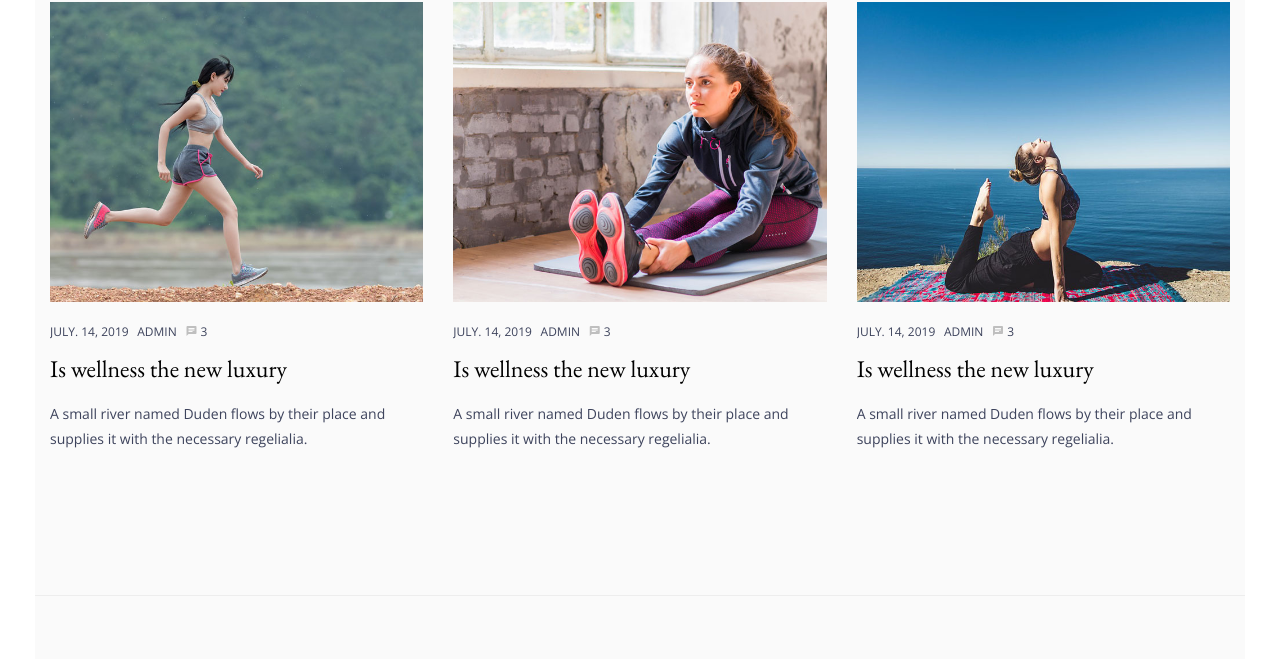
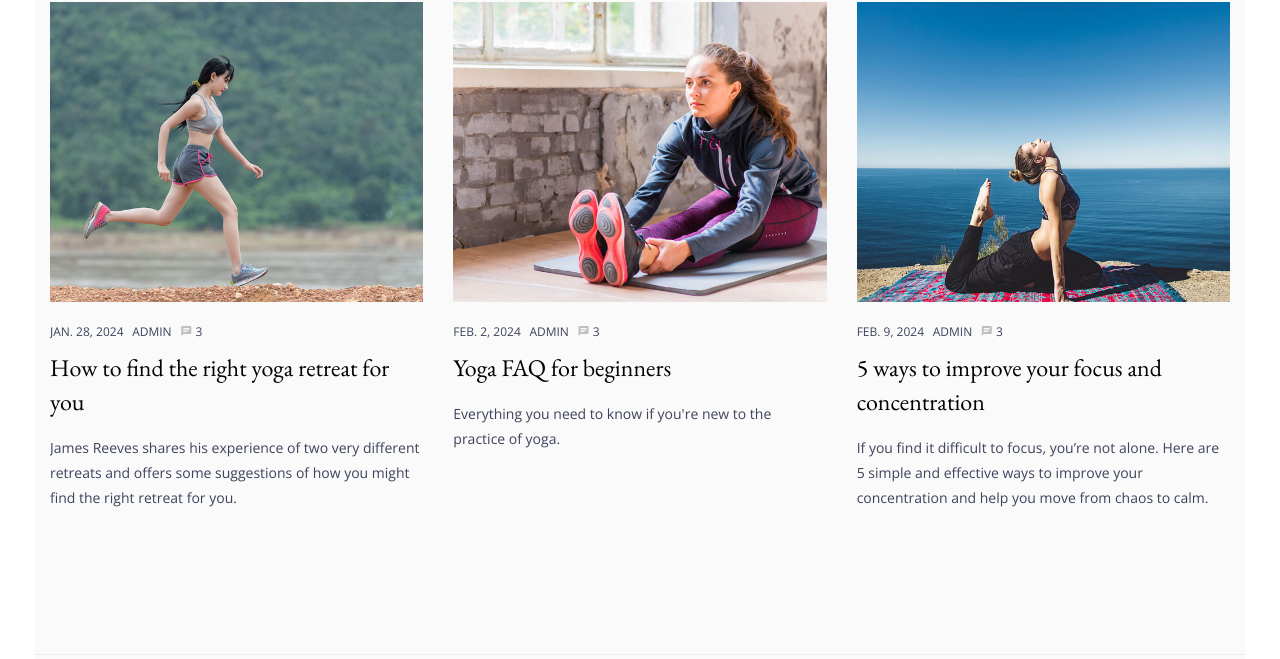
Before and after one commit to sarahelgabery/serenejade-yoga-sarahjudie, a plain HTML site: page index.html in a window 1280 px wide. Shown: the part 3456-4115 px from the top of the page. Drawn offline with nearby package versions, Linux system fonts and the light colour scheme; some packages are replaced by stand-ins of ours; no server answers; files whose address does not match are found by name.

Commit message:
Add files via upload

```diff
--- a/index.html
+++ b/index.html
@@ -305,42 +305,42 @@
 </a>
 <div class="text w-100 mt-3">
 <div class="meta">
-<div><a href="#">July. 14, 2019</a></div>
+<div><a href="#">Jan. 28, 2024</a></div>
 <div><a href="#">Admin</a></div>
 <div><a href="#" class="meta-chat"><span class="icon-chat"></span> 3</a></div>
 </div>
-<h3 class="heading mt-2"><a href="#">Is wellness the new luxury</a></h3>
-<p>A small river named Duden flows by their place and supplies it with the necessary regelialia.</p>
+<h3 class="heading mt-2"><a href="https://www.ekhartyoga.com/articles/meditation/how-to-find-the-right-yoga-retreat-for-you">How to find the right yoga retreat for you</a></h3>
+<p>James Reeves shares his experience of two very different retreats and offers some suggestions of how you might find the right retreat for you.</p>
 </div>
 </div>
 </div>
 <div class="col-md-4 d-flex ftco-animate">
 <div class="blog-entry justify-content-end">
-<a href="blog-single.html" class="block-20" style="background-image: url('images/image_2.jpg');">
+<a class="block-20" style="background-image: url('images/image_2.jpg');">
 </a>
 <div class="text w-100 mt-3">
 <div class="meta">
-<div><a href="#">July. 14, 2019</a></div>
+<div><a href="#">Feb. 2, 2024</a></div>
 <div><a href="#">Admin</a></div>
 <div><a href="#" class="meta-chat"><span class="icon-chat"></span> 3</a></div>
 </div>
-<h3 class="heading mt-2"><a href="#">Is wellness the new luxury</a></h3>
-<p>A small river named Duden flows by their place and supplies it with the necessary regelialia.</p>
+<h3 class="heading mt-2"><a href="https://www.ekhartyoga.com/articles/practice/yoga-faq-for-beginners">Yoga FAQ for beginners</a></h3>
+<p>Everything you need to know if you're new to the practice of yoga.</p>
 </div>
 </div>
 </div>
 <div class="col-md-4 d-flex ftco-animate">
 <div class="blog-entry">
-<a href="blog-single.html" class="block-20" style="background-image: url('images/image_3.jpg');">
+<a href="#" class="block-20" style="background-image: url('images/image_3.jpg');">
 </a>
 <div class="text w-100 mt-3">
 <div class="meta">
-<div><a href="#">July. 14, 2019</a></div>
+<div><a href="#">Feb. 9, 2024</a></div>
 <div><a href="#">Admin</a></div>
 <div><a href="#" class="meta-chat"><span class="icon-chat"></span> 3</a></div>
 </div>
-<h3 class="heading mt-2"><a href="#">Is wellness the new luxury</a></h3>
-<p>A small river named Duden flows by their place and supplies it with the necessary regelialia.</p>
+<h3 class="heading mt-2"><a href="https://www.ekhartyoga.com/articles/wellbeing/5-ways-to-improve-your-focus-and-concentration">5 ways to improve your focus and concentration</a></h3>
+<p>If you find it difficult to focus, you’re not alone. Here are 5 simple and effective ways to improve your concentration and help you move from chaos to calm.</p>
 </div>
 </div>
 </div>
```
